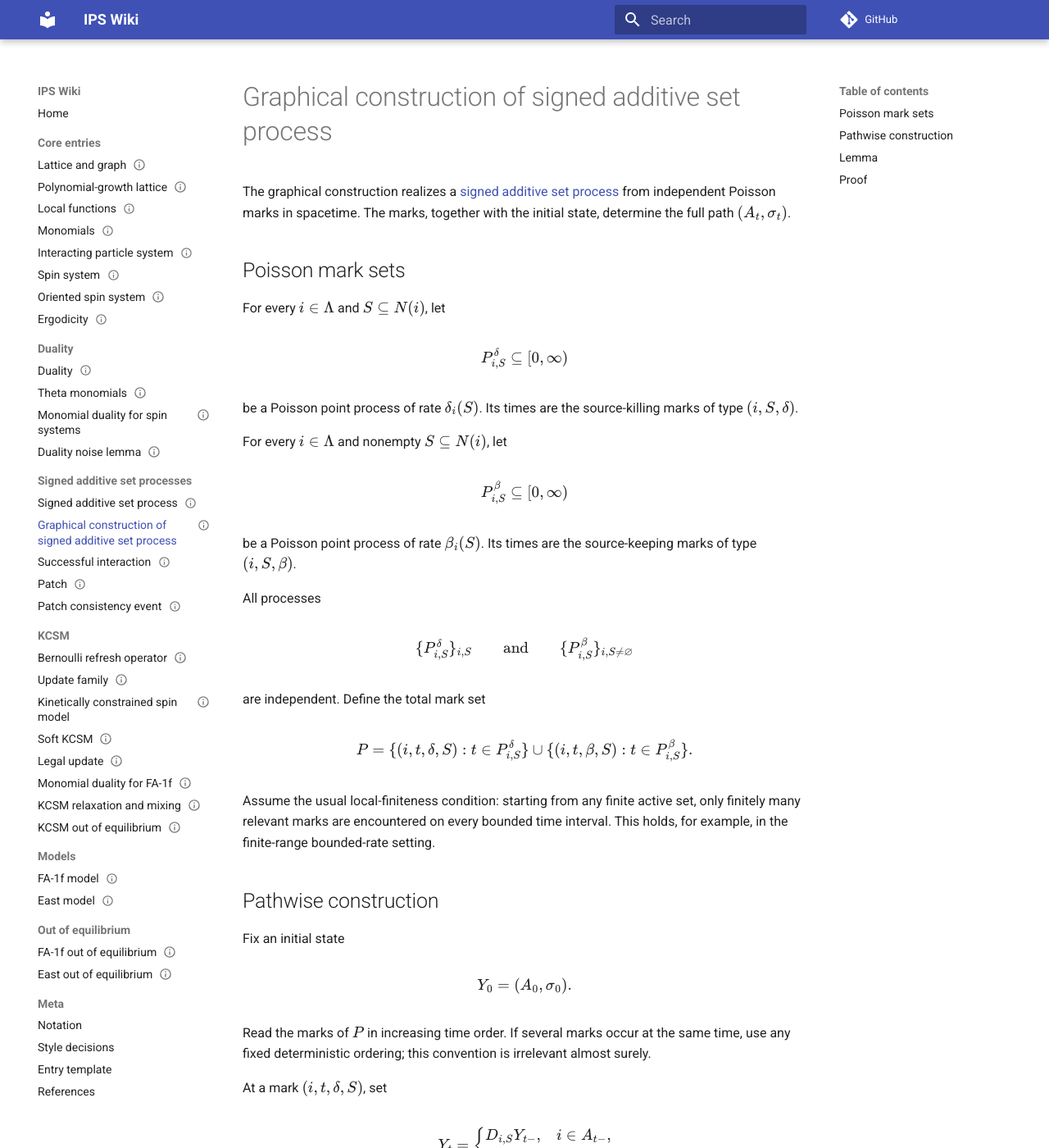
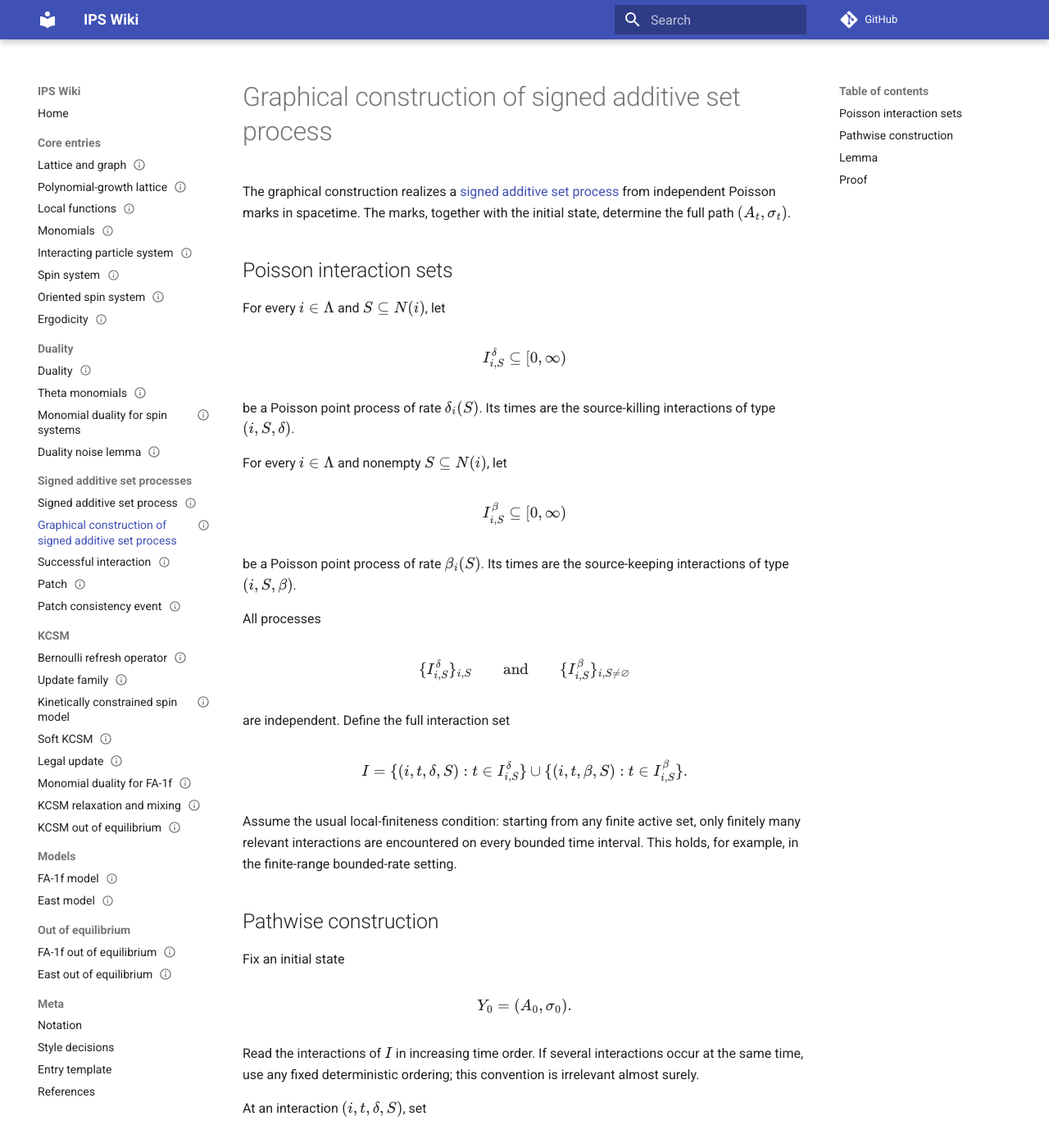
Before and after one commit to maciejgluchowski86-beep/ips-wiki, an MkDocs documentation site: the page built from docs/entries/graphical-construction-of-signed-additive-set-process.md, in a window 1280 px wide and 1400 px high. Shown: the whole window at 82% size. Built offline with MkDocs 1.6.1 and Material for MkDocs 9.7.7, drawn with Linux system fonts in a browser that asks for light colours; comment, search, counter and statistics services are not loaded; some of the changed text lies outside the part shown.

Commit message:
Rename graphical mark set to interaction set

```diff
--- a/docs/entries/graphical-construction-of-signed-additive-set-process.md
+++ b/docs/entries/graphical-construction-of-signed-additive-set-process.md
@@ -12,43 +12,43 @@ tags:
 
 The graphical construction realizes a [signed additive set process](signed-additive-set-process.md) from independent Poisson marks in spacetime. The marks, together with the initial state, determine the full path \((A_t,\sigma_t)\).
 
-## Poisson mark sets
+## Poisson interaction sets
 
 For every \(i\in\Lambda\) and \(S\subseteq N(i)\), let
 
 $$
-P_{i,S}^\delta\subseteq [0,\infty)
+I_{i,S}^\delta\subseteq [0,\infty)
 $$
 
-be a Poisson point process of rate \(\delta_i(S)\). Its times are the source-killing marks of type \((i,S,\delta)\).
+be a Poisson point process of rate \(\delta_i(S)\). Its times are the source-killing interactions of type \((i,S,\delta)\).
 
 For every \(i\in\Lambda\) and nonempty \(S\subseteq N(i)\), let
 
 $$
-P_{i,S}^\beta\subseteq [0,\infty)
+I_{i,S}^\beta\subseteq [0,\infty)
 $$
 
-be a Poisson point process of rate \(\beta_i(S)\). Its times are the source-keeping marks of type \((i,S,\beta)\).
+be a Poisson point process of rate \(\beta_i(S)\). Its times are the source-keeping interactions of type \((i,S,\beta)\).
 
 All processes
 
 $$
-\{P_{i,S}^\delta\}_{i,S}
+\{I_{i,S}^\delta\}_{i,S}
 \qquad\text{and}\qquad
-\{P_{i,S}^\beta\}_{i,S\ne\vn}
+\{I_{i,S}^\beta\}_{i,S\ne\vn}
 $$
 
-are independent. Define the total mark set
+are independent. Define the full interaction set
 
 $$
-P
+I
 =
-\{(i,t,\delta,S):t\in P_{i,S}^\delta\}
+\{(i,t,\delta,S):t\in I_{i,S}^\delta\}
 \cup
-\{(i,t,\beta,S):t\in P_{i,S}^\beta\}.
+\{(i,t,\beta,S):t\in I_{i,S}^\beta\}.
 $$
 
-Assume the usual local-finiteness condition: starting from any finite active set, only finitely many relevant marks are encountered on every bounded time interval. This holds, for example, in the finite-range bounded-rate setting.
+Assume the usual local-finiteness condition: starting from any finite active set, only finitely many relevant interactions are encountered on every bounded time interval. This holds, for example, in the finite-range bounded-rate setting.
 
 ## Pathwise construction
 
@@ -58,9 +58,9 @@ $$
 Y_0=(A_0,\sigma_0).
 $$
 
-Read the marks of \(P\) in increasing time order. If several marks occur at the same time, use any fixed deterministic ordering; this convention is irrelevant almost surely.
+Read the interactions of \(I\) in increasing time order. If several interactions occur at the same time, use any fixed deterministic ordering; this convention is irrelevant almost surely.
 
-At a mark \((i,t,\delta,S)\), set
+At an interaction \((i,t,\delta,S)\), set
 
 $$
 Y_t=
@@ -70,7 +70,7 @@ Y_{t-}, & i\notin A_{t-}.
 \end{cases}
 $$
 
-At a mark \((i,t,\beta,S)\), set
+At an interaction \((i,t,\beta,S)\), set
 
 $$
 Y_t=
@@ -80,33 +80,33 @@ Y_{t-}, & i\notin A_{t-}.
 \end{cases}
 $$
 
-Between marks, keep \(Y_t\) constant. Write
+Between interactions, keep \(Y_t\) constant. Write
 
 $$
 Y_t=(A_t,\sigma_t).
 $$
 
-Thus inactive-source marks are ignored, while active-source marks apply the corresponding update operator.
+Thus inactive-source interactions are ignored, while active-source interactions apply the corresponding update operator.
 
 ## Lemma
 
-The process \((Y_t)_{t\ge0}\) constructed from the mark set \(P\) is the signed additive set process with generator \(\cD\).
+The process \((Y_t)_{t\ge0}\) constructed from the interaction set \(I\) is the signed additive set process with generator \(\cD\).
 
 ## Proof
 
-Fix a state \(Y=(A,\sigma)\). Conditional on \(Y_t=Y\), only marks whose source lies in \(A\) can change the state. For \(h\downarrow0\), the probability that exactly one relevant source-killing mark \((i,\cdot,\delta,S)\) occurs in \((t,t+h]\) is
+Fix a state \(Y=(A,\sigma)\). Conditional on \(Y_t=Y\), only interactions whose source lies in \(A\) can change the state. For \(h\downarrow0\), the probability that exactly one relevant source-killing interaction \((i,\cdot,\delta,S)\) occurs in \((t,t+h]\) is
 
 $$
 \delta_i(S)h+o(h),
 $$
 
-and the resulting state is \(D_{i,S}Y\). Similarly, for \(S\ne\vn\), the probability that exactly one relevant source-keeping mark \((i,\cdot,\beta,S)\) occurs in \((t,t+h]\) is
+and the resulting state is \(D_{i,S}Y\). Similarly, for \(S\ne\vn\), the probability that exactly one relevant source-keeping interaction \((i,\cdot,\beta,S)\) occurs in \((t,t+h]\) is
 
 $$
 \beta_i(S)h+o(h),
 $$
 
-and the resulting state is \(B_{i,S}Y\). The probability of two or more relevant marks in \((t,t+h]\) is \(o(h)\).
+and the resulting state is \(B_{i,S}Y\). The probability of two or more relevant interactions in \((t,t+h]\) is \(o(h)\).
 
 Therefore, for any bounded test function \(f\),
 
```
